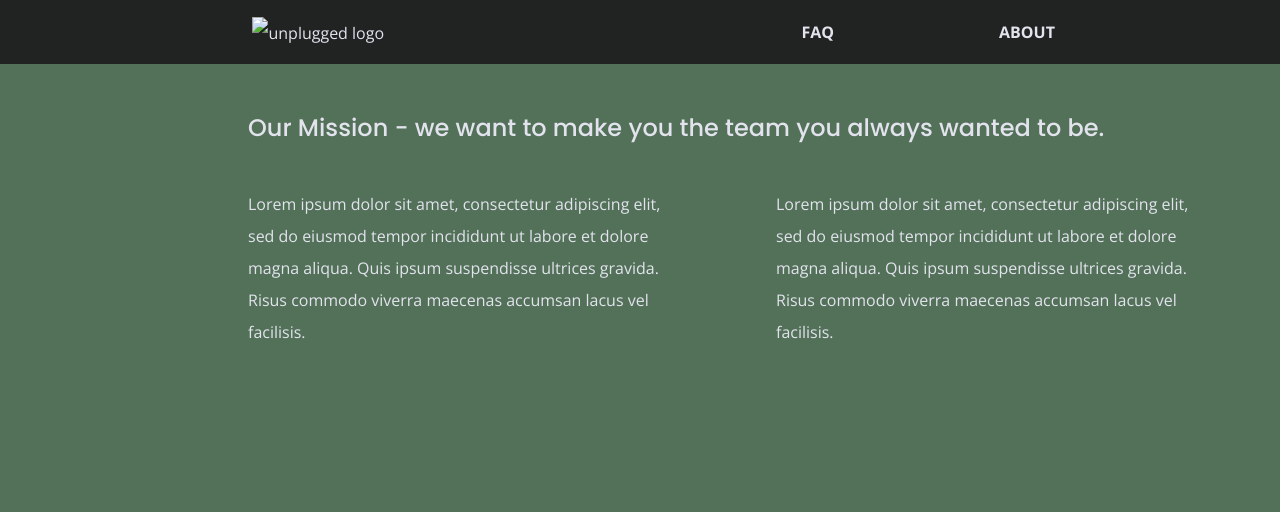
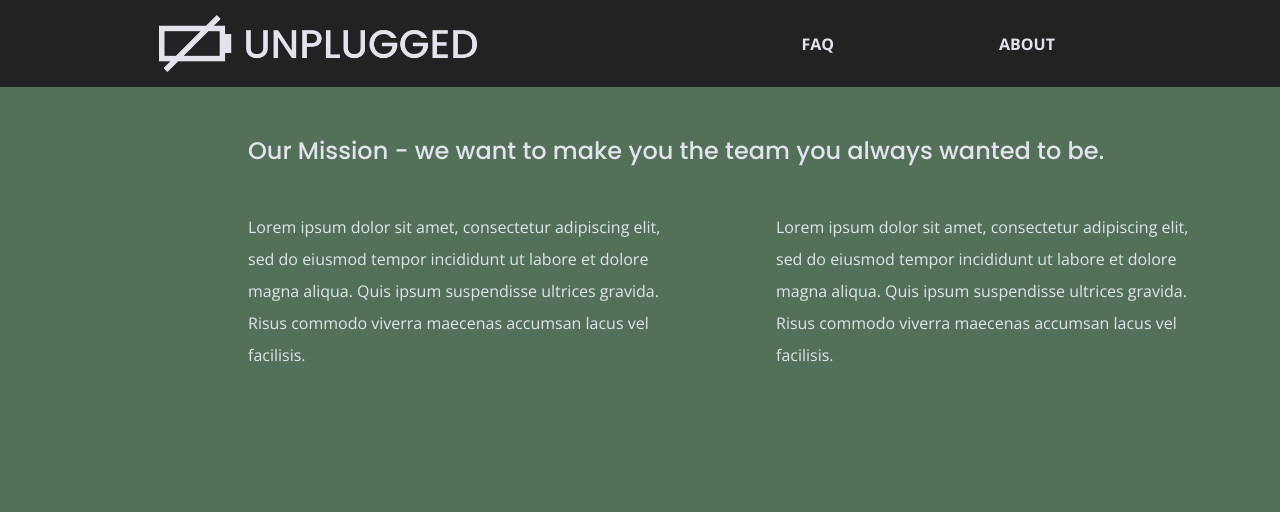
Before and after one commit to djrdeveloper/206-unplugged, a website: page about/index.html in a window 1280 px wide. Shown: the top 512 px of the page. Drawn offline with nearby package versions, Linux system fonts and the light colour scheme.

Commit message:
Unplugged logo fully implemented

```diff
--- a/about/index.html
+++ b/about/index.html
@@ -27,7 +27,9 @@
 <body>
   <header>
     <nav>
-    <a href="#"><img src="" alt="unplugged logo"></a>
+      <figure>
+        <a href="../index.html"><img src="../img/unpluggedlogo.png" alt="unplugged logo"></a>
+      </figure>
     </nav>
     <div class="header-divider"><hr></div>
     <nav class="nav-links">
```
Also changed, not shown: faq/index.html (+3 -1 lines).
